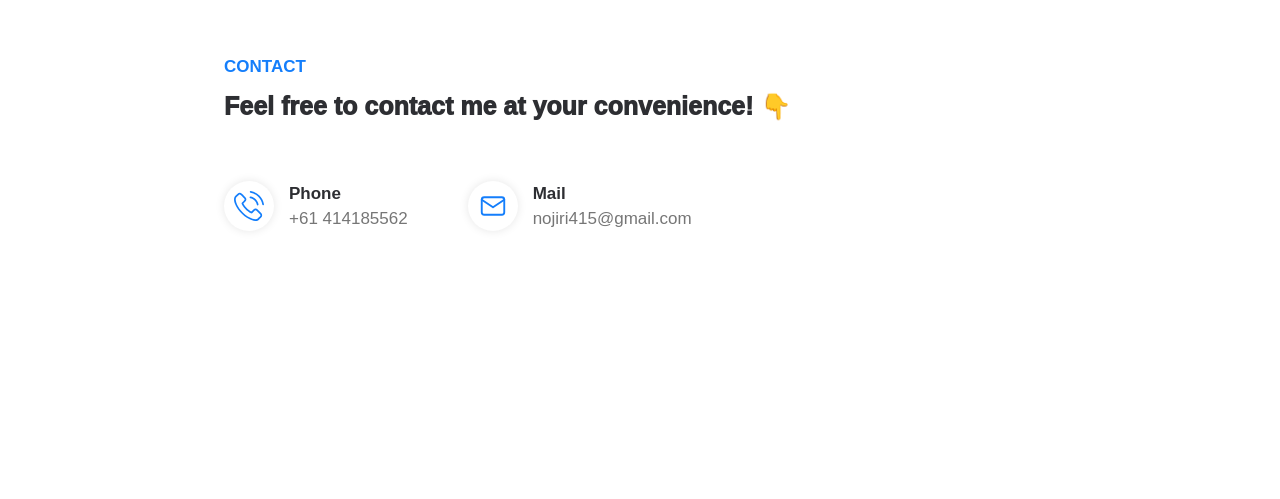
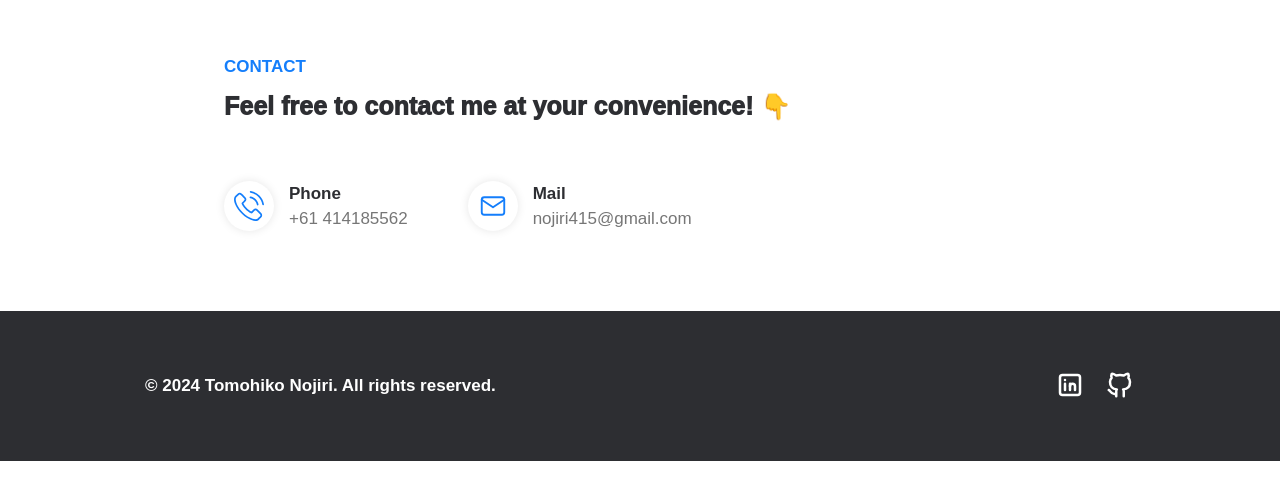
Before and after one commit to tomohikoNojiri415/PortfolioWebsite, a plain HTML site: page index.html in a window 1280 px wide. Shown: the part 2423-2922 px from the top of the page. After the commit the page ends 2884 px from the top, so only its background shows below. Drawn offline with nearby package versions, Linux system fonts and the light colour scheme.

Commit message:
footer completed

```diff
--- a/index.html
+++ b/index.html
@@ -12,6 +12,7 @@
     <link href="./resources/css/nav.css" type="text/css" rel="stylesheet">
     <link href="./resources/css/home.css" type="text/css" rel="stylesheet">
     <link href="./resources/css/contact.css" type="text/css" rel="stylesheet">
+    <link href="./resources/css/footer.css" type="text/css" rel="stylesheet">
 </head>
 <body>
     <div class="navbar">
@@ -212,6 +213,21 @@
             </div>
         </div>
     </section>
+    <div class="footer">
+        <div class="footer-container">
+        <div class="footer-wrapper">
+            <h3 class="footer-text">© 2024 Tomohiko Nojiri. All rights reserved.</h3>
+            <div class="footer-icons">
+                <a class="footer-icon" aria-label="linkedin" target="_blank" rel="noreferrer" href="https://www.linkedin.com/in/tomohiko-nojiri-abaaa623b">
+                    <svg xmlns="http://www.w3.org/2000/svg" width="30" height="30" viewBox="0 0 24 24" fill="none" stroke="currentColor" stroke-width="2" stroke-linecap="round" stroke-linejoin="round" class="tabler-icon tabler-icon-brand-linkedin"><path d="M4 4m0 2a2 2 0 0 1 2 -2h12a2 2 0 0 1 2 2v12a2 2 0 0 1 -2 2h-12a2 2 0 0 1 -2 -2z"></path><path d="M8 11l0 5"></path><path d="M8 8l0 .01"></path><path d="M12 16l0 -5"></path><path d="M16 16v-3a2 2 0 0 0 -4 0"></path></svg>
+                </a>
+                <a class="footer-icon" aria-label="github" target="_blank" rel="noreferrer" href="https://github.com/tomohikoNojiri415">
+                    <svg xmlns="http://www.w3.org/2000/svg" width="30" height="30" viewBox="0 0 24 24" fill="none" stroke="currentColor" stroke-width="2" stroke-linecap="round" stroke-linejoin="round" class="tabler-icon tabler-icon-brand-github"><path d="M9 19c-4.3 1.4 -4.3 -2.5 -6 -3m12 5v-3.5c0 -1 .1 -1.4 -.5 -2c2.8 -.3 5.5 -1.4 5.5 -6a4.6 4.6 0 0 0 -1.3 -3.2a4.2 4.2 0 0 0 -.1 -3.2s-1.1 -.3 -3.5 1.3a12.3 12.3 0 0 0 -6.2 0c-2.4 -1.6 -3.5 -1.3 -3.5 -1.3a4.2 4.2 0 0 0 -.1 3.2a4.6 4.6 0 0 0 -1.3 3.2c0 4.6 2.7 5.7 5.5 6c-.6 .6 -.6 1.2 -.5 2v3.5"></path></svg>
+                </a>
+            </div>
+        </div>
+        </div>
+    </div>
     <script src="./resources/helper.js"></script>
 </body>
 </html>
--- a/resources/css/contact.css
+++ b/resources/css/contact.css
@@ -10,7 +10,6 @@
     width: 90%;
     margin: 0 5%;
     display: block;
-    height: 100vh;
 }
 
 .contact-title {
--- /dev/null
+++ b/resources/css/footer.css
@@ -0,0 +1,53 @@
+.footer {
+    background-color: #2d2e32;
+    color: #fff;
+    width: 100%;
+    height: 150px;
+    align-items: center;
+    display: flex;
+    /* justify-content: center; */
+}
+
+.footer-container{
+    width: 100%;
+    margin: 0 auto;
+    max-width: 107rem;
+    padding: 0 4rem;
+}
+
+.footer-wrapper{
+    align-items: center;
+    display: flex;
+    justify-content: space-between;
+}
+
+.footer-text {
+    font-size: 17px;
+    font-weight: bolder;
+}
+
+.footer-icons {
+    align-items: center;
+    display: flex;
+    gap: 2rem;
+    justify-content: center;
+    /* margin-top: 1rem; */
+}
+
+.footer-icon {
+    color: #fff;
+    transition: all  .23s ease-in-out;
+}
+
+.footer-icon:hover {
+    transform: scale(1.1);
+}
+
+@media (max-width: 550px) {
+    .footer-wrapper {
+        flex-wrap: wrap;
+        gap: 2rem;
+        justify-content: center;
+        text-align: center;
+    }
+}
--- a/resources/css/home.css
+++ b/resources/css/home.css
@@ -113,6 +113,8 @@
 .home-skills-icon:hover {
     transform: translateY(-5px);
 }
+
+/* https://www.ibelick.com/blog/create-animated-gradient-borders-with-css */
 .box {
     display: flex;
     justify-content: center;
```
